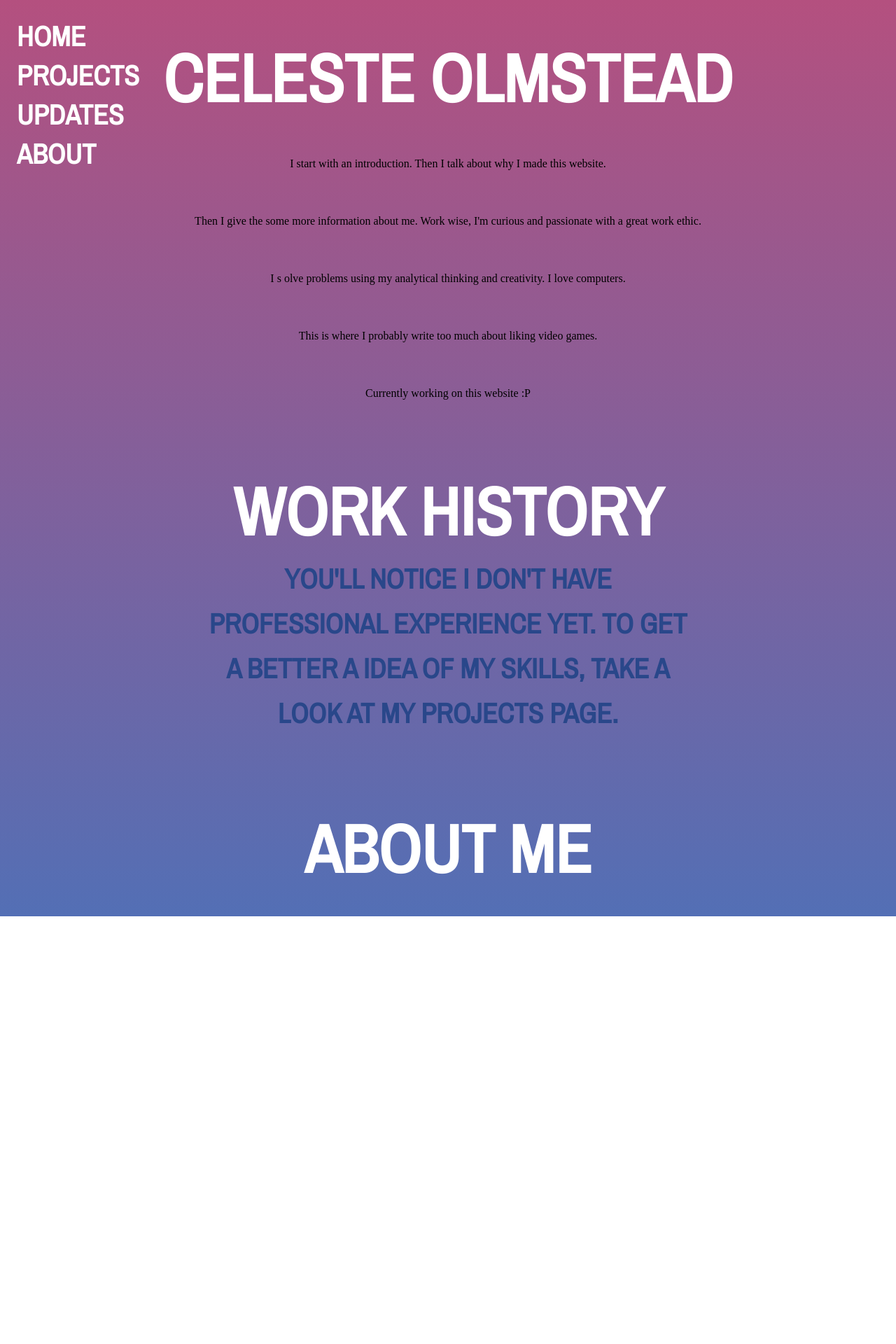
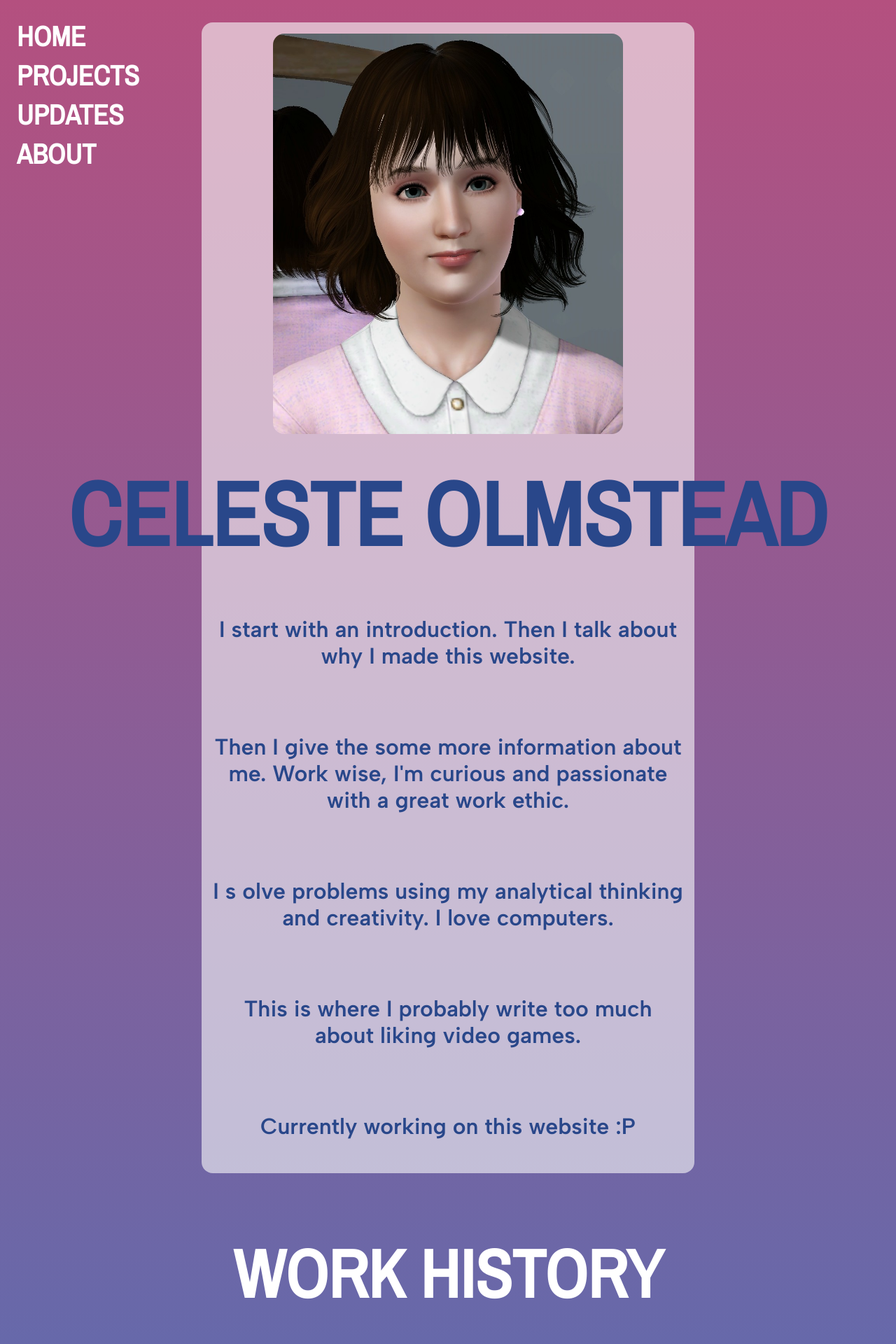
Before and after one commit to olmsteadca/portfolioWebsite, a React (Vite) app: page /about in a window 1280 px wide. Shown: the top 1920 px of the page at 70% size. Before the commit the page ends 1309 px from the top, so only its background shows below. Built offline with nearby package versions, Linux system fonts and the light colour scheme.

Commit message:
more styles changes

```diff
--- a/src/components/hero.jsx
+++ b/src/components/hero.jsx
@@ -9,11 +9,13 @@ function Hero() {
         marginInline: "1rem"
     };
 
-    const labeledIcon = {
+    const flexIconRow = {
         display: "flex",
-        flexDirection: "column",
+        flexDirection: "row",
+        flexWrap: "nowrap",
+        gap: "8rem",
         justifyContent: "center",
-        alignItems: "center"
+        alignContent: "center"
     };
 
     return (
@@ -30,9 +32,9 @@ function Hero() {
                     </p>
                 </div>
 
-                <div className="flex-icon-row">
+                <div style={flexIconRow}>
 
-                    <div style={labeledIcon}>
+                    <div className="flex-column">
                         <Icon
                             image="./adaptable.svg"
                             alt="adaptable puzzle piece icon"
@@ -40,7 +42,7 @@ function Hero() {
                         <h2 className="title">Adaptable</h2>
                     </div>
 
-                    <div style={labeledIcon}>
+                    <div className="flex-column">
                         <Icon
                             image="./intuitive.svg"
                             alt="intuitive lightbulb icon"
@@ -48,7 +50,7 @@ function Hero() {
                         <h2 className="title">Intuitive</h2>
                     </div>
 
-                    <div style={labeledIcon}>
+                    <div className="flex-column">
                         <Icon
                             image="./accessible.svg"
                             alt="universal person icon"
--- a/src/components/icon/icon.css
+++ b/src/components/icon/icon.css
@@ -1,9 +1,8 @@
 /* background for icons */
 .icon {
-    justify-content: center;
     background-color: #FFFFFF;
     border-radius: 1rem;
-    padding: 0.5rem;
+    padding: 1rem;
     width: 8rem;
     height: 8rem;
 }
--- a/src/components/icon/icon.jsx
+++ b/src/components/icon/icon.jsx
@@ -2,9 +2,7 @@ import './icon.css'
 
 function icon({ image, alt }) {
   return (
-      <div>
-          <img src={image} className="icon" alt={alt} />
-      </div>
+      <img src={image} className="icon" alt={alt}/>
   );
 }
 
--- a/src/components/image.jsx
+++ b/src/components/image.jsx
@@ -1,10 +1,12 @@
+/*TODO: fill bottom image and right image if necessary */
+
 function Image({ src, use }) {
 
     var returnValue;
 
     const midImage = {
         borderRadius: "1rem 1rem 1rem 1rem",
-        height: "500px",
+        height: "contain",
         width: "500px"
     };
 
@@ -23,7 +25,7 @@ function Image({ src, use }) {
         borderRadius: "1rem 0 0 1rem",
         objectFit: "cover",
         height: "500px",
-        width: "500px"
+        width: "450px"
     };
 
     const rightImage = {
--- a/src/components/nav/nav.jsx
+++ b/src/components/nav/nav.jsx
@@ -5,7 +5,7 @@ import "./nav.css"
 function Nav({ page }) {
 
     const homeSections = ["Introduction", "Featured Projects", "Recent Updates", "Get in Touch!"];
-    const aboutSections = ["Introduction", "Featured Projects", "Recent Updates", "Get in Touch!"];
+    const aboutSections = ["Summary", "Work History", "Fun Facts!"];
 
     return (
         <nav id="navbar">
--- a/src/components/update.jsx
+++ b/src/components/update.jsx
@@ -6,7 +6,7 @@ function update({ id, title, date, summary, image, path }) {
     return (
         <Link to={path} style={{textDecoration : "none"}}>
 
-            <div className="card-container" key={id}>
+            <div className="card-container" key={id} style={{height: "1100px"}} >
                 <div>
 
                     <Image
@@ -14,7 +14,7 @@ function update({ id, title, date, summary, image, path }) {
                         use="top"
                     />
 
-                    <div className="flex-text-column">
+                    <div className="flex-column" style={{marginInline: "2rem"}}>
 
                         <div className="flex-row">
                             <h2 className="title">{title}</h2>
--- a/src/index.css
+++ b/src/index.css
@@ -19,7 +19,9 @@ body {
 }
 
 
-/* space for navbar */
+
+
+/* flex container for navbar */
 .nav-container {
     position: fixed;
     left: 0;
@@ -46,44 +48,32 @@ body {
     border-radius: 1rem;
 }
 
-/* container used for highest priority info (like hero section) */
+/* flex container used for highest priority info (like hero section) */
 .transparent-container {
     background-color: rgba(250, 250, 250, 0.6);
     border-radius: 1rem;
-    justify-content: center;
     justify-self: center;
     width: 100%;
     height: fit-content;
     border-radius: 1rem;
 }
 
-/* spacing for section content */
+/* resusable spacing */
 .section-content {
     display: flex;
     flex-direction: column;
     justify-content: center;
     align-items: center;
     padding: 1rem;
-    gap: 2rem;
+    gap: 1.75rem;
 }
 
-/* resusable spacing */
-.flex-icon-row {
-    display: flex;
-    flex-direction: row;
-    flex-wrap: nowrap;
-    gap: 8rem;
-    justify-content: center;
-    align-content: center;
-}
-
-.flex--row {
+.flex-row {
     display: flex;
     flex-direction: row;
     flex-wrap: wrap;
     gap: 1rem;
     justify-content: center;
-    align-content: center;
     padding: 0;
 }
 
@@ -91,7 +81,7 @@ body {
     display: flex;
     gap: 1rem;
     justify-content: center;
-    align-content: center;
+    align-items: center;
     padding: 0;
 }
 
@@ -101,29 +91,20 @@ body {
     flex-wrap: nowrap;
     gap: 1rem;
     justify-content: center;
-    align-content: center;
     padding: 0;
 }
 
 .flex-column {
     display: flex;
     flex-direction: column;
-    gap: 2rem;
+    gap: 1rem;
     justify-content: center;
-    align-content: center;
+    align-items: center;
     padding: 0;
 }
 
-.flex-text-column {
-    display: flex;
-    flex-direction: column;
-    gap: 1rem;
-    justify-content: center;
-    align-content: center;
-    padding: 1rem;
-}
 
-/* text styling */
+
 
 /* section headers*/
 h1.title {
@@ -156,7 +137,7 @@ h2.title {
     color: #29478A;
     text-transform: uppercase;
     font-size: clamp(2rem, 2.5rem, 3rem);
-    line-height: 4rem;
+    line-height: 1rem;
 }
 
 /* headers within cards */
@@ -167,7 +148,7 @@ h3.title {
     color: #29478A;
     text-transform: uppercase;
     font-size: clamp(1.5rem, 2rem, 2.5rem);
-    line-height: 0rem;
+    line-height: 1rem;
 }
 
 p.body {
--- a/src/pages/About.jsx
+++ b/src/pages/About.jsx
@@ -1,30 +1,36 @@
+import Image from "../components/image.jsx"
+
 function About() {
-    // hard coding instead of using components - they currently need a rework
 
     return (
         <>
+            <div className="transparent-container">
+                <div className="section-content">
+
+                    <Image
+                        src="/portrait-sims.jpg"
+                    />
+
+                    <h1 className="big-title">Celeste Olmstead</h1>
+
+                    <p className="body">I start with an introduction. Then I talk about why I made this website.</p>
+                    <p className="body">Then I give the some more information about me. Work wise, I'm curious and passionate with a great work ethic.</p>
+                    <p className="body">I s    olve problems using my analytical thinking and creativity. I love computers.</p>
+                    <p className="body">This is where I probably write too much about liking video games.</p>
+                    <p className="body">Currently working on this website :P</p>
+                </div>
+            </div>
+
             <div className="section-container">
                 <div className="section-content">
-                    <h1 className="title">Celeste Olmstead</h1>
-
-                    <p className="paragraph">I start with an introduction. Then I talk about why I made this website.</p>
-                    <p className="paragraph">Then I give the some more information about me. Work wise, I'm curious and passionate with a great work ethic.</p>
-                    <p className="paragraph">I s    olve problems using my analytical thinking and creativity. I love computers.</p>
-                    <p className="paragraph">This is where I probably write too much about liking video games.</p>
-                    <p className="paragraph">Currently working on this website :P</p>
+                    <h1 className="title">Work History</h1>
+                    <p className="body" style={{color: "#FFFFFF", width: "60%"}}>You'll notice I don't have professional experience yet. To get a better a idea of my skills, take a look at my projects page.</p>
                 </div>
             </div>
 
             <div className="section-container">
                 <div className="section content">
-                    <h1 className="title">Work History</h1>
-                    <h2 className="title">You'll notice I don't have professional experience yet. To get a better a idea of my skills, take a look at my projects page.</h2>
-                </div>
-            </div>
-
-            <div className="section-container">
-                <div className="section content">
-                    <h1 className="title">About Me</h1>
+                    <h1 className="title">Fun Facts!</h1>
                     <h2 className="title"></h2>
                 </div>
             </div>
```
Also changed, not shown: 1 other file (tests, documents, lock files or other folders).
